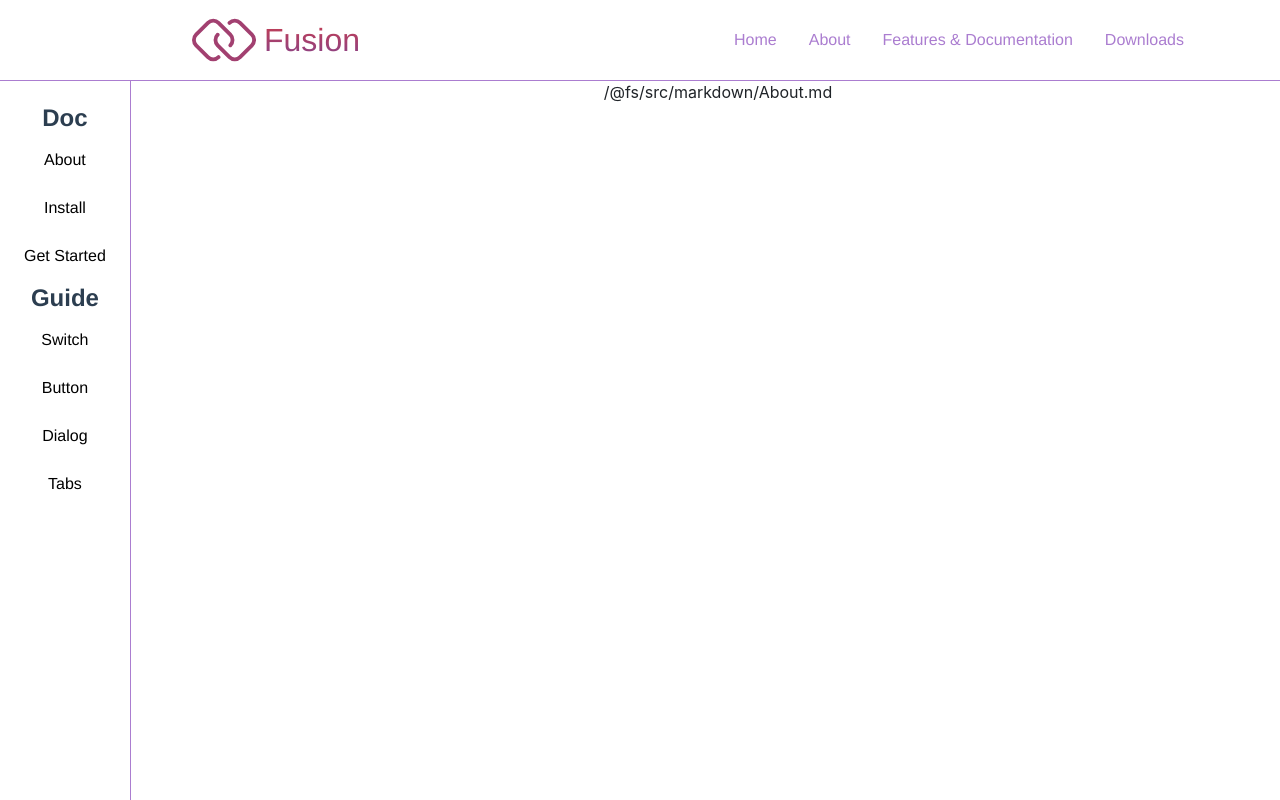
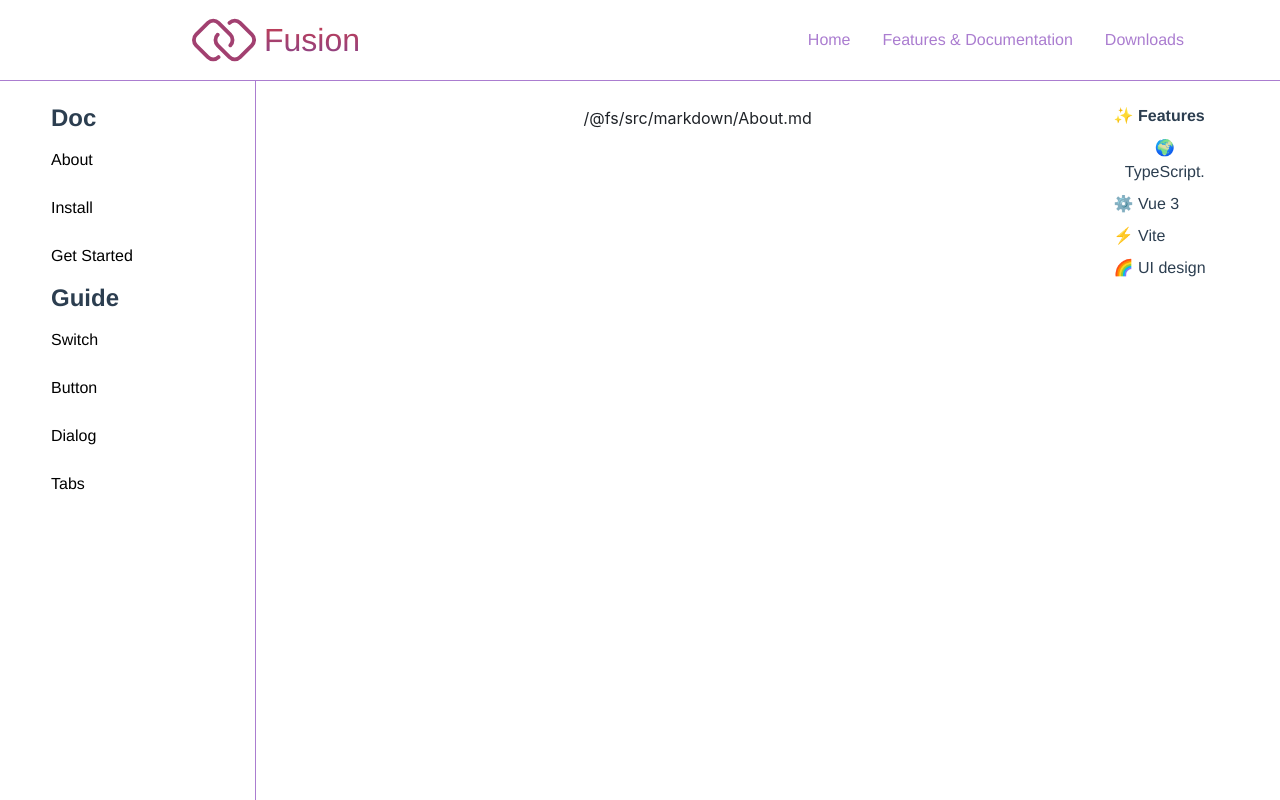
Before and after one commit to Freddy-Gong/Vue3-wheel, a Vue app: page /#/doc in a window 1280 px wide. Built offline with nearby package versions, Linux system fonts and the light colour scheme.

Commit message:
样式修改，还需要添加一些说明文字

```diff
--- a/src/components/Demo.vue
+++ b/src/components/Demo.vue
@@ -72,6 +72,7 @@ $border-color: #d9d9d9;
     padding: 8px 16px;
     border-top: 1px dashed $border-color;
     > pre {
+      width: 100%;
       line-height: 1.1;
       font-family: Consolas, "Courier New", Courier, monospace;
       margin: 0;
--- a/src/components/TopNav.vue
+++ b/src/components/TopNav.vue
@@ -30,7 +30,6 @@
     </span>
     <div class="menu">
       <router-link to="/">Home</router-link>
-      <router-link to="/about">About</router-link>
       <router-link to="/doc">Features & Documentation</router-link>
       <router-link to="/">Downloads</router-link>
     </div>
--- a/src/components/markdown.vue
+++ b/src/components/markdown.vue
@@ -16,9 +16,4 @@ export default defineComponent({
 </script>
 
 <style lang='scss' scoped>
-article {
-  > h1 {
-    border: 1px solid red;
-  }
-}
 </style>
--- a/src/markdown/About.md
+++ b/src/markdown/About.md
@@ -1,11 +1,11 @@
 
 # 介绍
 
-King UI 是一款基于 Vue 3 和 TypeScript 的 UI 组件库。
+Fusion UI 是一款基于 Vue 3 和 TypeScript 的 UI 组件库。
 
-这款组件库其实是我为了总结自己这几年的技术经验而写的，全程亲手编写，尽量不采用第三方库，包括你现在看到的这个官网也几乎都是我自己写的。
+这款组件库其实是我为了学习VUE 3和Vite而写的，全程亲手编写，尽量不采用第三方库，包括你现在看到的这个官网也几乎都是我自己写的。
 
-所以如果强烈不建议你将此 UI库用于生产环境。但如果你是抱着看源代码的目的来的，那么这个库还是值得一看的。源代码放在了github.com/frankfang/xxxxxxx，历史提交信息非常规范，你可以按提交的顺序逐个查看；你也可以直接查看每个组件的源代码和示例，运行方法见README.md。
+所以强烈不建议你将此 UI库用于生产环境。但如果你是抱着看源代码的目的来的，那么这个库还是值得一看的。源代码放在了github.com/freddy-Gong/Vue3-wheel，历史提交信息非常规范，你可以按提交的顺序逐个查看；你也可以直接查看每个组件的源代码和示例，运行方法见README.md。
 
 
 下一节：[Install](#/doc/install)
--- a/src/markdown/GetStarted.md
+++ b/src/markdown/GetStarted.md
@@ -9,7 +9,7 @@ import {Button, Tabs, Switch, Dialog} from "king-ui"
 
 就可以使用我提供的组件了。
 
-## Vue 单文件组件
+# Vue 单文件组件
 
 代码示例：
 
--- a/src/views/Doc.vue
+++ b/src/views/Doc.vue
@@ -1,5 +1,14 @@
 <template>
   <div>
+    <div class="features">
+      <ul>
+        <li class="title">✨ Features</li>
+        <li>🌍 TypeScript.</li>
+        <li>⚙️ Vue 3</li>
+        <li>⚡ Vite</li>
+        <li>🌈 UI design</li>
+      </ul>
+    </div>
     <TopNav :toggleMenuButtonVisible="true" />
     <div class="content">
       <aside v-if="asidVisibile">
@@ -65,10 +74,28 @@ export default {
 };
 </script>
 <style lang="scss" scoped>
+.features {
+  position: absolute;
+  right: 5%;
+  top: 100px;
+  width: 8%;
+  > ul {
+    > li {
+      padding: 4px 0;
+      display: flex;
+      align-items: center;
+      flex-wrap: nowrap;
+    }
+  }
+}
+.title {
+  font-weight: bolder;
+}
 .content {
   display: flex;
   flex-grow: 1;
   > aside {
+    width: 20%;
     background: white;
     position: fixed;
     top: 0;
@@ -77,16 +104,24 @@ export default {
     border-right: 1px solid rgb(171, 125, 208);
     padding-top: 100px;
     z-index: 0;
+    > h2 {
+      display: flex;
+      padding-left: 20%;
+      padding-right: 40%;
+    }
     > ul {
       > li {
         padding: 6px 0;
         > a {
-          padding: 6px 24px;
-          display: block;
+          padding: 6px 0;
+          padding-right: 40%;
+          padding-left: 20%;
+          display: flex;
           white-space: nowrap;
           color: black;
         }
         > .selected {
+          border-right: 3px solid rgb(171, 125, 208);
           color: white;
           background: rgba(171, 125, 208, 0.5);
         }
@@ -95,10 +130,10 @@ export default {
   }
   > main {
     position: fixed;
-    top: 0;
-    margin-top: 80px;
-    left: 142px;
-    width: 90%;
+    padding-top: 25px;
+    padding-right: 16%;
+    left: 25%;
+    width: 75%;
     height: 89vh;
     overflow: auto;
   }
--- a/src/views/Home.vue
+++ b/src/views/Home.vue
@@ -7,7 +7,9 @@
           <h1>Fusion UI</h1>
           <h2>A cool UI component</h2>
           <p class="action">
-            <a class="Github">Github</a>
+            <a class="Github" href="https://github.com/Freddy-Gong/Vue3-wheel"
+              >Github</a
+            >
             <router-link to="/doc">Get Started</router-link>
           </p>
         </div>
```
Also changed, not shown: src/assets/svg.js.
